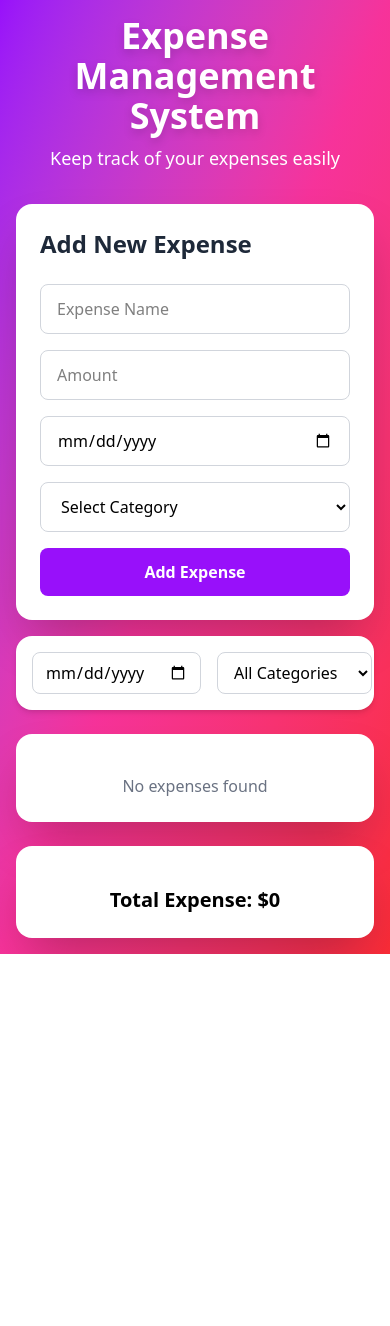
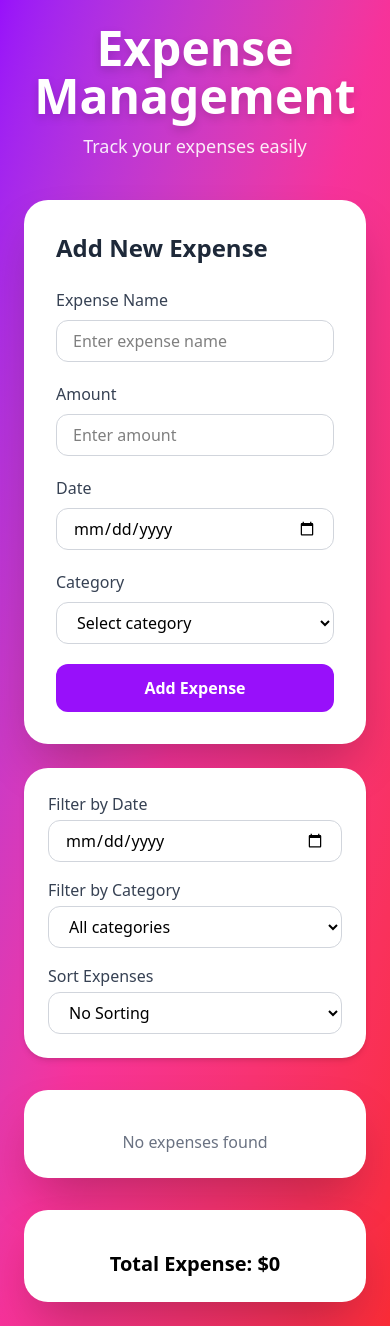
Before and after one commit to AbuzarDev7/Expance-Management-System-Project, a React (Vite) app: page / in a window 390 px wide. Before the commit the page ends 954 px from the top, so only its background shows below. Built offline with nearby package versions, Linux system fonts and the light colour scheme.

Commit message:
90% done

```diff
--- a/src/compunents/ExpanceInp.jsx
+++ b/src/compunents/ExpanceInp.jsx
@@ -1,4 +1,3 @@
-
 import React, { useEffect, useState } from "react";
 import Swal from "sweetalert2";
 import ExpanceList from "./ExpanceList";
@@ -12,206 +11,187 @@ const ExpanceInp = () => {
   const [category, setCategory] = useState("");
   const [filteredDate, setFilteredDate] = useState("");
   const [filteredCategory, setFilteredCategory] = useState("");
+  const [sortExpance, setSortExpance] = useState("");
 
-  const categories = ["Food", "Transport", "Shopping", "Bills", "Entertainment", "Other"];
+  const categories = ["Food","Transport","Shopping","Bills","Entertainment","Other",];
 
   useEffect(() => {
-  const getExpance = localStorage.getItem('expances');
-  if (getExpance) {
-    setExpance(JSON.parse(getExpance));
-  }
+    const data = localStorage.getItem("expances");
+    if (data) setExpance(JSON.parse(data));
   }, []);
 
   useEffect(() => {
     localStorage.setItem("expances", JSON.stringify(expance));
   }, [expance]);
 
-
-
-
   const formHandler = (e) => {
     e.preventDefault();
-
     const amt = +amount;
 
-
-    if (!name || !date || !category) {
-      Swal.fire({
-        icon: "error",
-        title: "Oops...",
-        text: "Please fill all fields!",
-      });
+    if (!name || !date || !category || !amount || amt <= 0) {
+      Swal.fire("Error", "Please fill all fields correctly", "error");
       return;
     }
 
-    // check amount
-    if (!amount || amt <= 0) {
-      Swal.fire({
-        icon: "error",
-        title: "Oops...",
-        text: "Please Ensure Your Amount",
-      });
-      return;
-    }
-
-    // add expense
     setExpance([...expance, { name, amount: amt, date, category }]);
-
-
     setName("");
     setAmount("");
     setDate("");
     setCategory("");
-
-    Swal.fire({
-      icon: "success",
-      title: "Added!",
-      text: "Expense added successfully",
-      timer: 1200,
-      showConfirmButton: false,
-    });
+    Swal.fire("Added!", "Expense added successfully", "success");
   };
 
-  // delete function
   const deleteExpense = (index) => {
-    const newExpenses = expance.filter((_, i) => i !== index);
+    const newExpenses = expance.filter((i) => i !== index);
     setExpance(newExpenses);
   };
 
-  // EDIT function
   const editExpance = (index) => {
-    const expanceEdit = expance[index]
+    const exp = expance[index];
+    const newName = prompt("Expense Name", exp.name);
+    const newAmount = prompt("Amount", exp.amount);
+    const newDate = prompt("Date", exp.date);
+    const newCategory = prompt("Category", exp.category);
 
-    const newName = prompt('Enter your New Expance Name', expanceEdit.name);
-    if (!newName) return
+    if (!newName || !newAmount || !newDate || !newCategory) return;
 
-    const newAmount = prompt('Enter your Expance Amount', expanceEdit.amount);
-    if (+newAmount <= 0) return
-
-    const newDate = prompt('Enter Your Expance Date', expanceEdit.date);
-    if (!newDate) return
-
-    const newCategory = prompt("Enter Category", expanceEdit.category);
-    if (!newCategory) return
-
-    const updateExpance = [...expance]
-    updateExpance[index] = {
+    const updated = [...expance];
+    updated[index] = {
       name: newName,
       amount: +newAmount,
       date: newDate,
       category: newCategory,
-    }
-    setExpance(updateExpance)
+    };
+    setExpance(updated);
+  };
 
-  }
+  const filteredExpenses = expance.filter(
+    (exp) =>
+      (filteredDate === "" || exp.date === filteredDate) &&
+      (filteredCategory === "" || exp.category === filteredCategory)
+  );
+
+  const sortedExpenses = [...filteredExpenses].sort((a, b) => {
+    if (sortExpance === "amount") return a.amount - b.amount;
+    if (sortExpance === "date") return new Date(a.date) - new Date(b.date);
+    return 0;
+  });
 
   return (
-
-  <div className="min-h-screen bg-gradient-to-br from-purple-600 via-pink-500 to-red-500 p-4">
-    {/* Header */}
-    <header className="text-center text-white mb-8">
-      <h1 className="text-4xl md:text-5xl font-extrabold drop-shadow-lg">
-        Expense Management System
-      </h1>
-      <p className="mt-2 text-lg md:text-xl">Keep track of your expenses easily</p>
+    <div className="min-h-screen bg-gradient-to-br from-purple-600 via-pink-500 to-red-500 p-6">
+      <header className="text-center text-white mb-10">
+        <h1 className="text-5xl font-extrabold drop-shadow-lg">Expense Management</h1>
+        <p className="mt-3 text-lg text-white/90">Track your expenses easily</p>
       </header>
 
-    {/* Form Section */}
-    <div className="max-w-4xl mx-auto bg-white rounded-2xl shadow-2xl overflow-hidden md:flex md:flex-row p-6 md:p-8">
-      <div className="md:w-1/2">
+      {/* FORM */}
+      <div className="max-w-2xl mx-auto bg-white rounded-3xl shadow-2xl p-8">
         <h2 className="text-2xl font-bold mb-6 text-gray-800">Add New Expense</h2>
-        <form onSubmit={formHandler} className="flex flex-col gap-4">
+        <form onSubmit={formHandler} className="flex flex-col gap-5">
+          <div className="flex flex-col">
+            <label className="mb-2 font-medium text-gray-700">Expense Name</label>
             <input
-            type="text"
-            placeholder="Expense Name"
               value={name}
               onChange={(e) => setName(e.target.value)}
-            className="border border-gray-300 rounded-lg px-4 py-3 focus:outline-none focus:ring-2 focus:ring-purple-500"
+              placeholder="Enter expense name"
+              className="border border-gray-300 rounded-xl px-4 py-2 focus:ring-2 focus:ring-purple-500 focus:outline-none"
             />
+          </div>
+
+          <div className="flex flex-col">
+            <label className="mb-2 font-medium text-gray-700">Amount</label>
             <input
               type="number"
-            placeholder="Amount"
               value={amount}
               onChange={(e) => setAmount(e.target.value)}
-            className="border border-gray-300 rounded-lg px-4 py-3 focus:outline-none focus:ring-2 focus:ring-purple-500"
+              placeholder="Enter amount"
+              className="border border-gray-300 rounded-xl px-4 py-2 focus:ring-2 focus:ring-purple-500 focus:outline-none"
             />
+          </div>
+
+          <div className="flex flex-col">
+            <label className="mb-2 font-medium text-gray-700">Date</label>
             <input
               type="date"
               value={date}
               onChange={(e) => setDate(e.target.value)}
-            className="border border-gray-300 rounded-lg px-4 py-3 focus:outline-none focus:ring-2 focus:ring-purple-500"
+              className="border border-gray-300 rounded-xl px-4 py-2 focus:ring-2 focus:ring-purple-500 focus:outline-none"
             />
+          </div>
+
+          <div className="flex flex-col">
+            <label className="mb-2 font-medium text-gray-700">Category</label>
             <select
               value={category}
               onChange={(e) => setCategory(e.target.value)}
-            className="border border-gray-300 rounded-lg px-4 py-3 focus:outline-none focus:ring-2 focus:ring-purple-500"
+              className="border border-gray-300 rounded-xl px-4 py-2 focus:ring-2 focus:ring-purple-500 focus:outline-none"
             >
-            <option value="">Select Category</option>
-            {categories.map((cat, index) => (
-              <option key={index} value={cat}>
-                {cat}
-              </option>
+              <option value="">Select category</option>
+              {categories.map((cat) => (
+                <option key={cat}>{cat}</option>
               ))}
             </select>
+          </div>
+
           <button
             type="submit"
-            className="bg-purple-600 text-white font-semibold py-3 rounded-lg hover:bg-purple-700 transition"
+            className="bg-purple-600 text-white py-3 rounded-xl hover:bg-purple-700 transition font-semibold"
           >
             Add Expense
           </button>
         </form>
       </div>
-    </div>
 
-    {/* Filter Section */}
-    <div className="max-w-4xl mx-auto mt-4 p-4 bg-white rounded-2xl shadow-md flex gap-4">
+
+      <div className="max-w-2xl mx-auto mt-6 p-6 bg-white rounded-3xl shadow-md flex flex-col gap-4">
+        <div className="flex flex-col">
+          <label className="mb-1 font-medium text-gray-700">Filter by Date</label>
           <input
             type="date"
             value={filteredDate}
             onChange={(e) => setFilteredDate(e.target.value)}
-        className="border border-gray-300 rounded-lg px-3 py-2 focus:outline-none focus:ring-2 focus:ring-purple-500"
+            className="border border-gray-300 rounded-xl px-4 py-2 focus:ring-2 focus:ring-purple-500 focus:outline-none"
           />
+        </div>
+
+        <div className="flex flex-col">
+          <label className="mb-1 font-medium text-gray-700">Filter by Category</label>
           <select
             value={filteredCategory}
             onChange={(e) => setFilteredCategory(e.target.value)}
-        className="border border-gray-300 rounded-lg px-3 py-2 focus:outline-none focus:ring-2 focus:ring-purple-500"
+            className="border border-gray-300 rounded-xl px-4 py-2 focus:ring-2 focus:ring-purple-500 focus:outline-none"
           >
-        <option value="">All Categories</option>
-        {categories.map((cat, idx) => (
-          <option key={idx} value={cat}>
-            {cat}
-          </option>
+            <option value="">All categories</option>
+            {categories.map((cat) => (
+              <option key={cat}>{cat}</option>
             ))}
           </select>
         </div>
 
-    {/* Expense List */}
-    <div className="max-w-4xl mx-auto mt-6 p-6 bg-white rounded-2xl shadow-2xl">
-      <ExpanceList
-        expenses={expance.filter(
-          (exp) =>
-            (filteredDate === "" || exp.date === filteredDate) &&
-            (filteredCategory === "" || exp.category === filteredCategory)
-        )}
-        onDelete={deleteExpense}
-        onEdit={editExpance}
-      />
+        <div className="flex flex-col">
+          <label className="mb-1 font-medium text-gray-700">Sort Expenses</label>
+          <select
+            value={sortExpance}
+            onChange={(e) => setSortExpance(e.target.value)}
+            className="border border-gray-300 rounded-xl px-4 py-2 focus:ring-2 focus:ring-purple-500 focus:outline-none"
+          >
+            <option value="">No Sorting</option>
+            <option value="amount">Sort by Amount</option>
+            <option value="date">Sort by Date</option>
+          </select>
+        </div>
       </div>
 
-    {/* Total Expense */}
-    <div className="max-w-4xl mx-auto mt-6 p-6 bg-white rounded-2xl shadow-2xl">
-      <TotalExpance
-        expenses={expance.filter(
-          (exp) =>
-            (filteredDate === "" || exp.date === filteredDate) &&
-            (filteredCategory === "" || exp.category === filteredCategory)
-        )}
-      />
+      <div className="max-w-2xl mx-auto mt-8 p-6 bg-white rounded-3xl shadow-2xl">
+        <ExpanceList expenses={sortedExpenses} onDelete={deleteExpense} onEdit={editExpance} />
+      </div>
+
+
+      <div className="max-w-2xl mx-auto mt-8 p-6 bg-white rounded-3xl shadow-2xl">
+        <TotalExpance expenses={sortedExpenses} />
       </div>
     </div>
   );
-
-
 };
 
 export default ExpanceInp;
```
Lines whose indentation alone changed are shown as unchanged.
